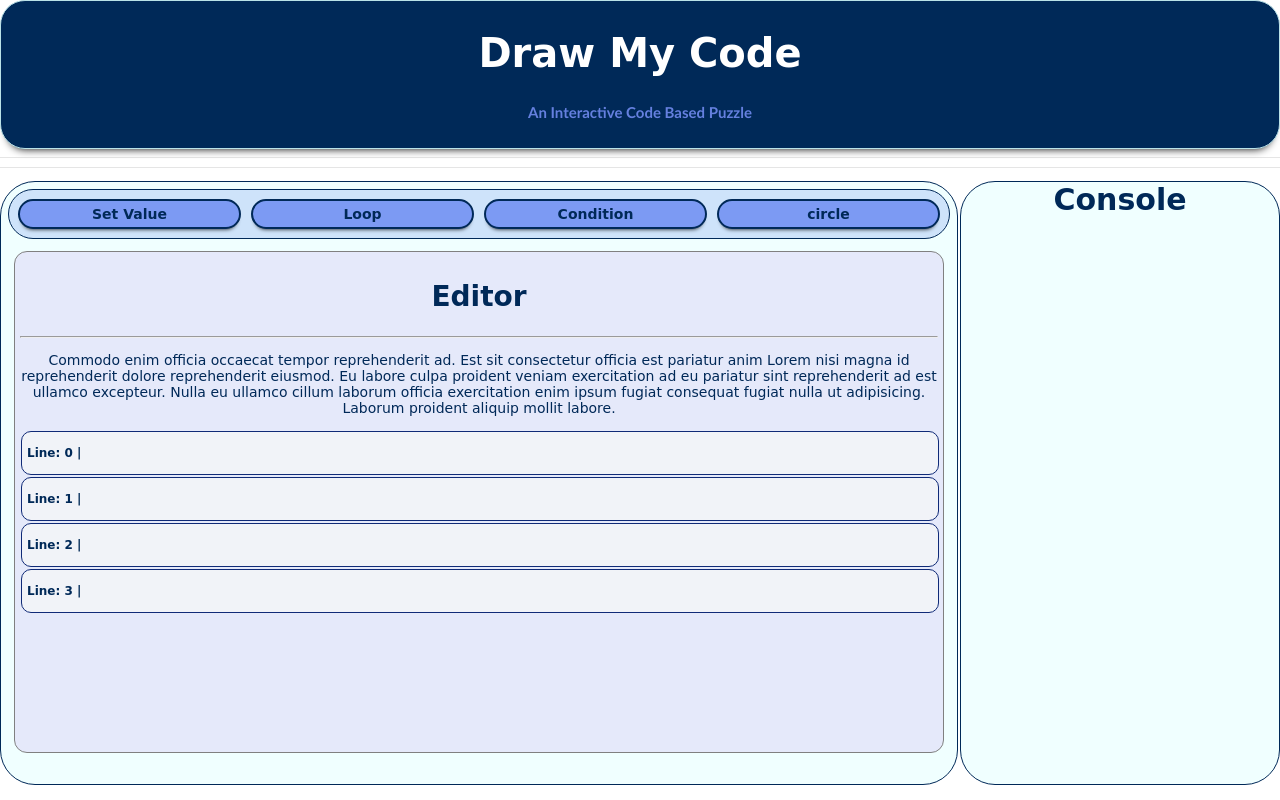
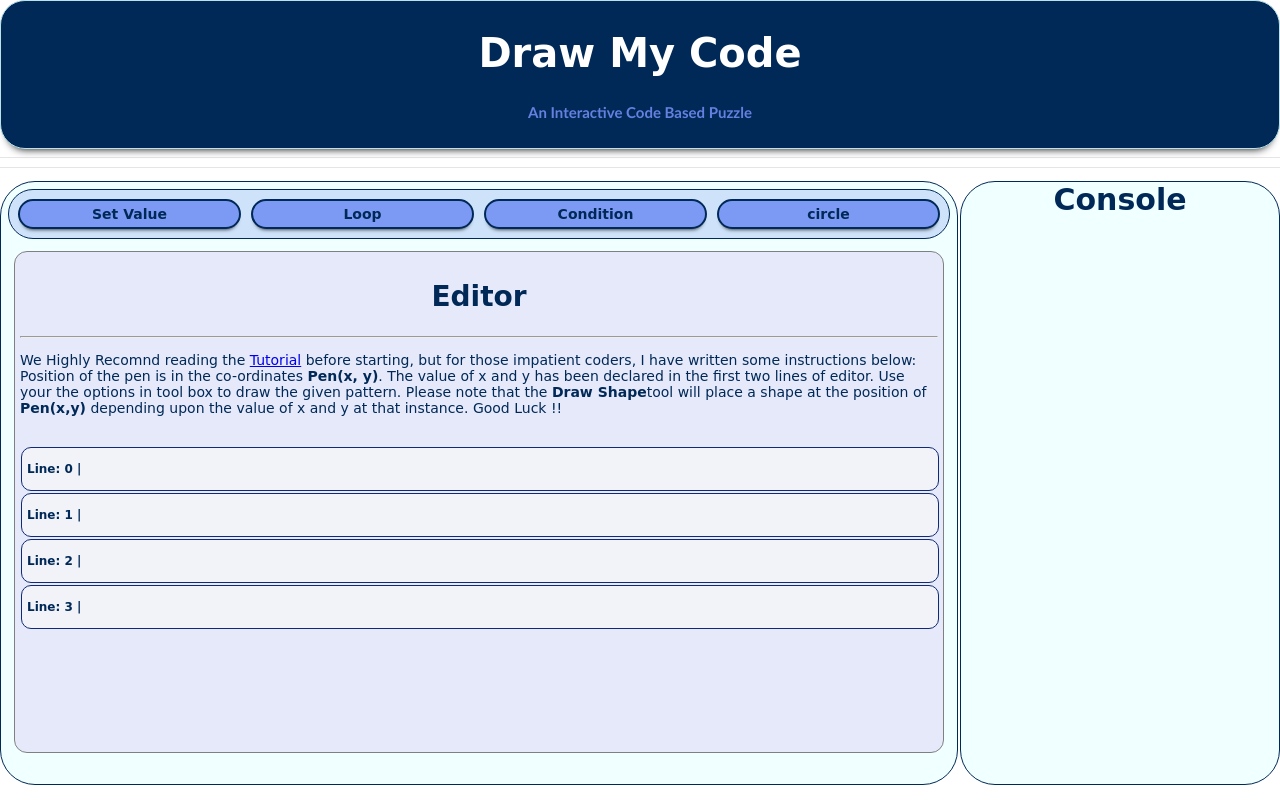
Before and after one commit to arjkashyap/Draw-My-Code, a React (Create React App) app: page / in a window 1280 px wide. Built offline with nearby package versions, Linux system fonts and the light colour scheme.

Commit message:
Code interfaces defined

```diff
--- a/src/components/Editor.tsx
+++ b/src/components/Editor.tsx
@@ -4,22 +4,58 @@ import React from "react";
 import Line from "./Line";
 import "../css/Editor.css";
 
+// Code is stored in this format
+interface CodeBlock {
+  blockType: number;
+  blockData: SetValue | Loops | Condition | null;
+}
+
+// Variable declarations
+interface SetValue {
+  type: number;
+  varName: string;
+  varValue: string | number;
+}
+
+// Loops
+interface Loops {
+  type: number;
+  init: SetValue;
+  condition: any;
+  increment: number | undefined;
+}
+
+// Conditions
+interface Condition {
+  type: number;
+  operand1: number | string;
+  operator: string;
+  operand2: number | string;
+}
+
 const Editor: React.FC = () => {
-  // Code written by the user
-  // Index represents line number
+  // Position of pen where the pattern will be drawn
+  const penPosition: Array<number> = [0, 0];
+
+  // Contains blocks of code input by the user
+  const code: Array<CodeBlock> = [];
+
   return (
     <div className="Editor">
       <h2> Editor</h2>
       <hr />
-      <p>
-        Commodo enim officia occaecat tempor reprehenderit ad. Est sit
-        consectetur officia est pariatur anim Lorem nisi magna id reprehenderit
-        dolore reprehenderit eiusmod. Eu labore culpa proident veniam
-        exercitation ad eu pariatur sint reprehenderit ad est ullamco excepteur.
-        Nulla eu ullamco cillum laborum officia exercitation enim ipsum fugiat
-        consequat fugiat nulla ut adipisicing. Laborum proident aliquip mollit
-        labore.
+      <p style={{ textAlign: "left" }}>
+        We Highly Recomnd reading the <a href="#"> Tutorial</a> before starting,
+        but for those impatient coders, I have written some instructions below:{" "}
+        <br />
+        Position of the pen is in the co-ordinates <b>Pen(x, y)</b>. The value
+        of x and y has been declared in the first two lines of editor. Use your
+        the options in tool box to draw the given pattern. Please note that the{" "}
+        <b>Draw Shape</b>
+        tool will place a shape at the position of <b>Pen(x,y)</b> depending
+        upon the value of x and y at that instance. Good Luck !!
       </p>
+      <br />
       <div className="line-container">
         <Line lineNumber={0} />
         <Line lineNumber={1} />
--- a/src/components/Line.tsx
+++ b/src/components/Line.tsx
@@ -10,7 +10,7 @@ interface LineProps {
 
 const Line: React.FC<LineProps> = ({ lineNumber }) => {
   return (
-    <div className="Line">
+    <div className="Line" onClick={() => console.log("You clicked on a div")}>
       <div>
         <p> Line: {lineNumber} | </p>
       </div>
```
Also changed, not shown: 1 other file (tests, documents, lock files or other folders).
